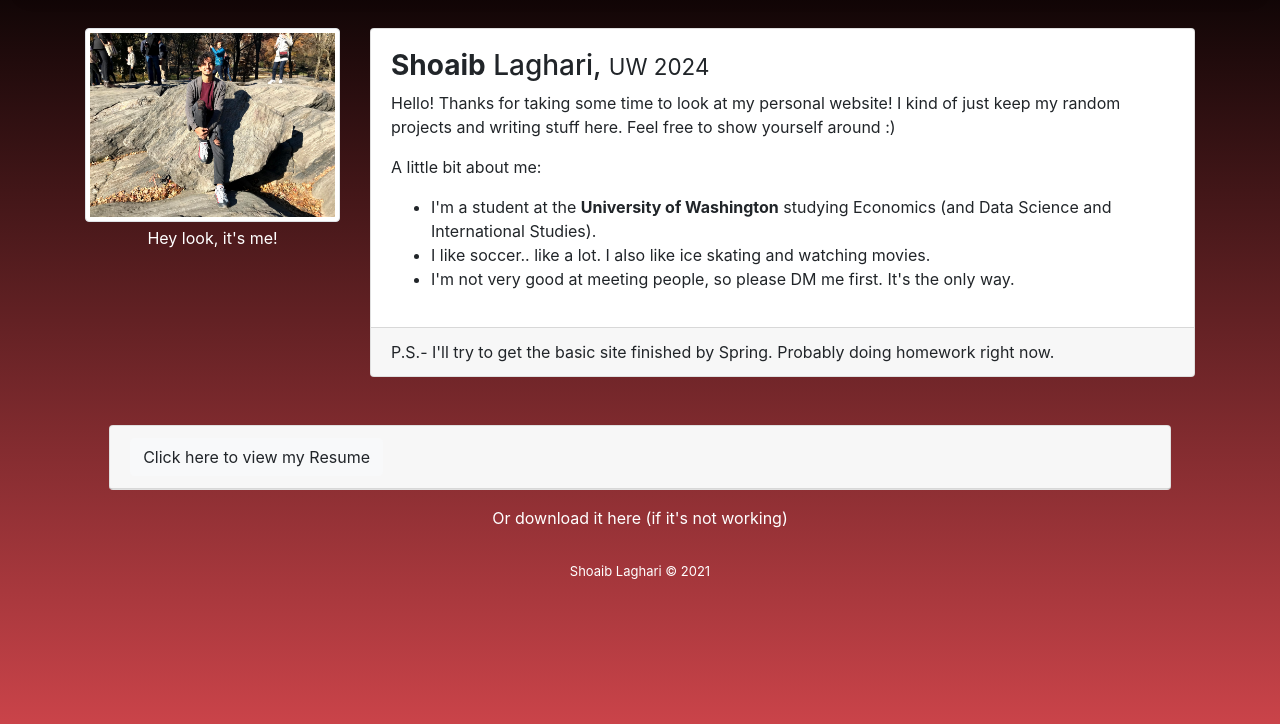
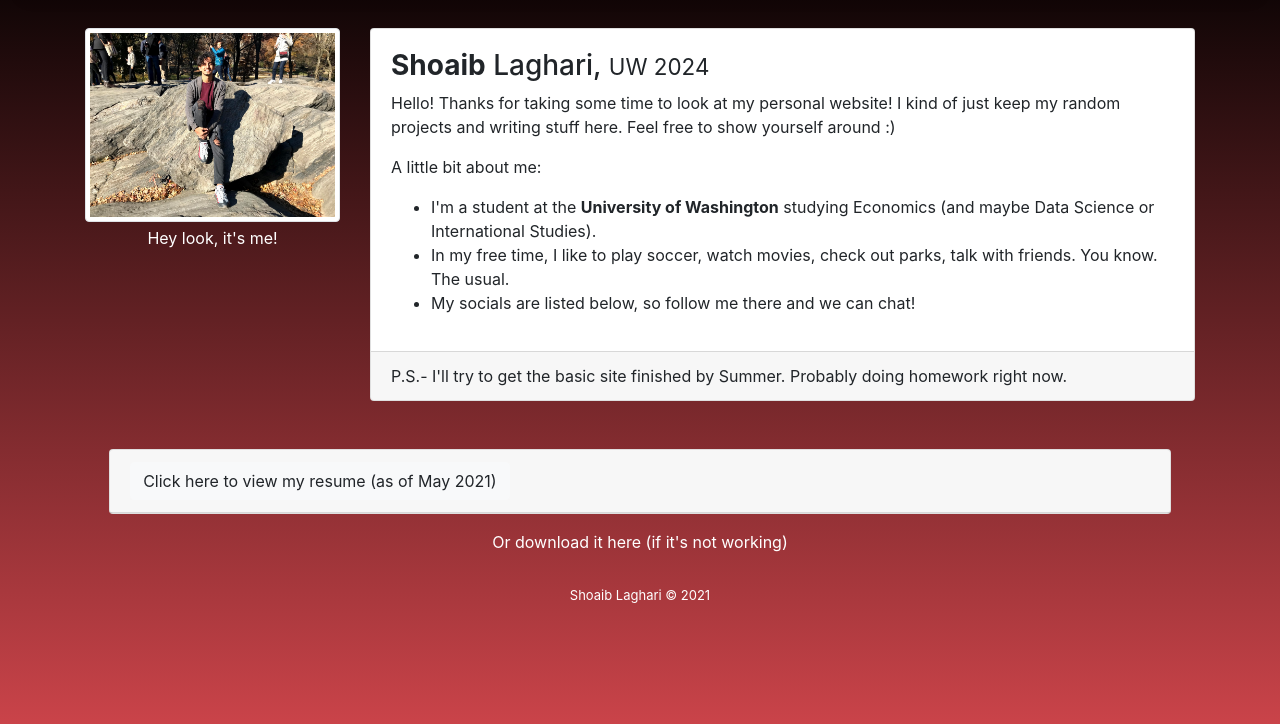
Before and after one commit to shoaibl9/shoaiblaghari.com, a Gatsby site: page /about in a window 1280 px wide. Shown: the part 68-792 px from the top of the page. Built offline with nearby package versions, Linux system fonts and the light colour scheme; Gatsby itself is replaced by a stand-in of ours.

Commit message:
updated about page and card

```diff
--- a/src/components/AboutCard.js
+++ b/src/components/AboutCard.js
@@ -20,13 +20,13 @@ function AboutCard() {
             I kind of just keep my random projects and writing stuff here. Feel free to show yourself around :)</p>
             <p>A little bit about me:</p>
             <ul>
-              <li>I'm a student at the <strong>University of Washington</strong> studying Economics (and Data Science and International Studies).</li>
-              <li>I like soccer.. like a lot. I also like ice skating and watching movies.</li>
-              <li>I'm not very good at meeting people, so please DM me first. It's the only way.</li>
+              <li>I'm a student at the <strong>University of Washington</strong> studying Economics (and maybe Data Science or International Studies).</li>
+              <li>In my free time, I like to play soccer, watch movies, check out parks, talk with friends. You know. The usual.</li>
+              <li>My socials are listed below, so follow me there and we can chat!</li>
             </ul>
             </Card.Text>
           </Card.Body>
-          <Card.Footer>P.S.- I'll try to get the basic site finished by Spring. Probably doing homework right now.</Card.Footer>
+          <Card.Footer>P.S.- I'll try to get the basic site finished by Summer. Probably doing homework right now.</Card.Footer>
         </Card>
         </Col>
       </Row>
--- a/src/pages/about.js
+++ b/src/pages/about.js
@@ -19,7 +19,7 @@ const AboutPage = () => {
             <Card className="mt-5">
               <Card.Header>
                 <Accordion.Toggle as={Button} variant="light" eventKey="0">
-                  Click here to view my Resume
+                  Click here to view my resume (as of May 2021)
                 </Accordion.Toggle>
               </Card.Header>
               <Accordion.Collapse eventKey="0">
```
